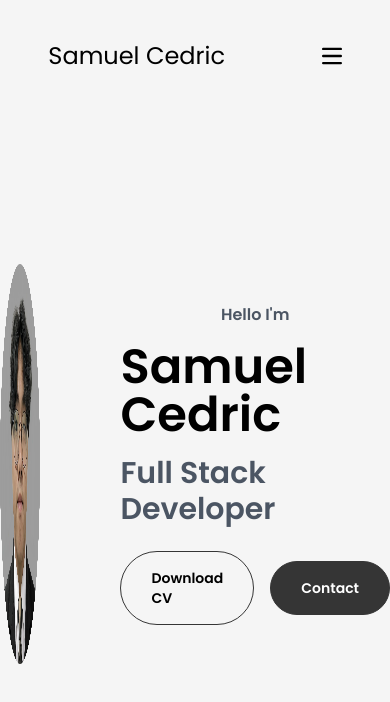
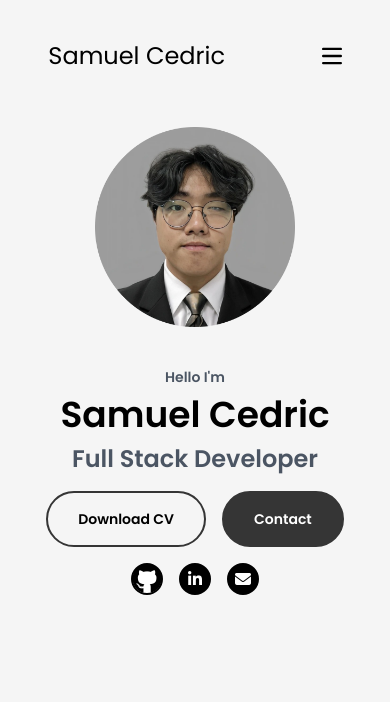
Before and after one commit to Cedrugs/portfolio, a React (Vite) app: page / in a window 390 px wide. Shown: the top 702 px of the page. Built offline with nearby package versions, Linux system fonts and the light colour scheme.

Commit message:
Add mobile compatibility

```diff
--- a/index.html
+++ b/index.html
@@ -5,6 +5,7 @@
     <link rel="icon" type="image/svg+xml" href="./src/assets/face.png" />
     <meta name="viewport" content="width=device-width, initial-scale=1.0" />
     <title>Samuel Cedric</title>
+    <link rel="stylesheet" href="https://cdnjs.cloudflare.com/ajax/libs/font-awesome/6.7.2/css/all.min.css" integrity="sha512-Evv84Mr4kqVGRNSgIGL/F/aIDqQb7xQ2vcrdIwxfjThSH8CSR7PBEakCr51Ck+w+/U6swU2Im1vVX0SVk9ABhg==" crossorigin="anonymous" referrerpolicy="no-referrer" />
   </head>
   <body>
     <div id="root"></div>
--- a/src/components/Button.tsx
+++ b/src/components/Button.tsx
@@ -7,7 +7,7 @@ export default function Button({ href, text, type }: ButtonProps) {
             <a
                 href={href}
                 className={
-                    `flex items-center rounded-full border border-[#353535] p-[16px_30px] gap-3 ${ type === 2 ? 'bg-[#353535] text-white hover:bg-transparent hover:text-[#353535]' : 'hover:bg-[#353535] hover:text-white'} transition-all duration-500 ease-in-out`
+                    `flex items-center rounded-full border-2 border-[#353535] p-[16px_30px] gap-3 ${ type === 2 ? 'bg-[#353535] text-white hover:bg-black' : 'hover:bg-[#353535] hover:text-white'} transition-all duration-500 ease-in-out`
                 }
             >
                 <span className="text-sm font-semibold">{text}</span>
--- a/src/components/Navbar.tsx
+++ b/src/components/Navbar.tsx
@@ -1,6 +1,4 @@
 export default function Navbar() {
-
-
 
     return (
         <>
--- a/src/pages/Home.tsx
+++ b/src/pages/Home.tsx
@@ -5,17 +5,28 @@ export default function Home() {
     return (
         <>
             <Navbar />
-            <section id="Landing" className="flex justify-center items-center h-[80vh] gap-20">
-                <div className="flex h-[400px] w-[400px]">
-                    <img src="./src/assets/face.png" alt="Face Image" />
+            <section id="Landing" className="flex flex-wrap justify-center items-center lg:h-[80vh] gap-20 max-lg:gap-10">
+                <div className="flex">
+                    <img src="./src/assets/face.png" alt="Face Image" className="h-[400px] w-[400px] max-lg:h-[200px] max-lg:w-[200px]"/>
                 </div>
-                <div className="flex flex-col items-center gap-4">
-                    <p className="font-semibold text-gray-600">Hello I'm</p>
-                    <h1 className="font-semibold text-5xl">Samuel Cedric</h1>
-                    <h2 className="font-semibold text-3xl text-gray-600">Full Stack Developer</h2>
-                    <div className="flex gap-4 items-center mt-2">
+                <div className="flex flex-col justify-center items-center gap-4 max-lg:gap-2">
+                    <p className="font-semibold text-gray-600 max-lg:text-sm">Hello I'm</p>
+                    <h1 className="font-semibold text-5xl max-lg:text-4xl">Samuel Cedric</h1>
+                    <h2 className="font-semibold text-3xl text-gray-600 max-lg:text-2xl">Full Stack Developer</h2>
+                    <div className="flex gap-4 mt-2">
                         <Button href="#" text="Download CV" type={1} />
                         <Button href="#" text="Contact" type={2} />
+                    </div>
+                    <div className="flex gap-4 mt-2">
+                        <a href="https://github.com/Cedrugs" target="_blank" className="flex items-center justify-center w-8 h-8 border-2 border-black rounded-full bg-white hover:opacity-70 transition-all ease-in-out duration-500">
+                            <i className="fa-brands fa-github text-black text-3xl"></i>
+                        </a>
+                        <a href="https://linkedin.com/in/samuel-cedric" target="_blank" className="flex items-center justify-center w-8 h-8 border-2 border-black rounded-full bg-black hover:opacity-70 transition-all ease-in-out duration-500">
+                            <i className="fa-brands fa-linkedin-in text-white"></i>
+                        </a>
+                        <a href="mailto:ceds.sam@gmail.com" className="flex items-center justify-center w-8 h-8 border-2 border-black rounded-full bg-black hover:opacity-70 transition-all ease-in-out duration-500">
+                            <i className="fa-solid fa-envelope text-white"></i>
+                        </a>
                     </div>
                 </div>
             </section>
```
Also changed, not shown: 1 other file (tests, documents, lock files or other folders).
